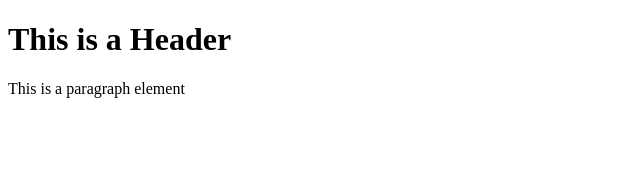
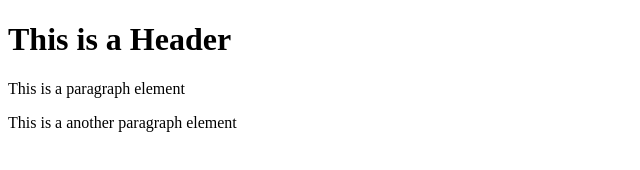
Before and after one commit to enfamous1/git-test, a plain HTML site: page index.html in a window 1280 px wide. Shown: the whole page, without its empty margins (0-640 px from the left). Drawn offline with Linux system fonts and the light colour scheme.

Commit message:
Third commit

```diff
--- a/index.html
+++ b/index.html
@@ -7,5 +7,6 @@
 <body>
     <h1>This is a Header</h1>
     <p>This is a paragraph element</p>
+    <p>This is a another paragraph element</p>
 </body>
 </html>
```
